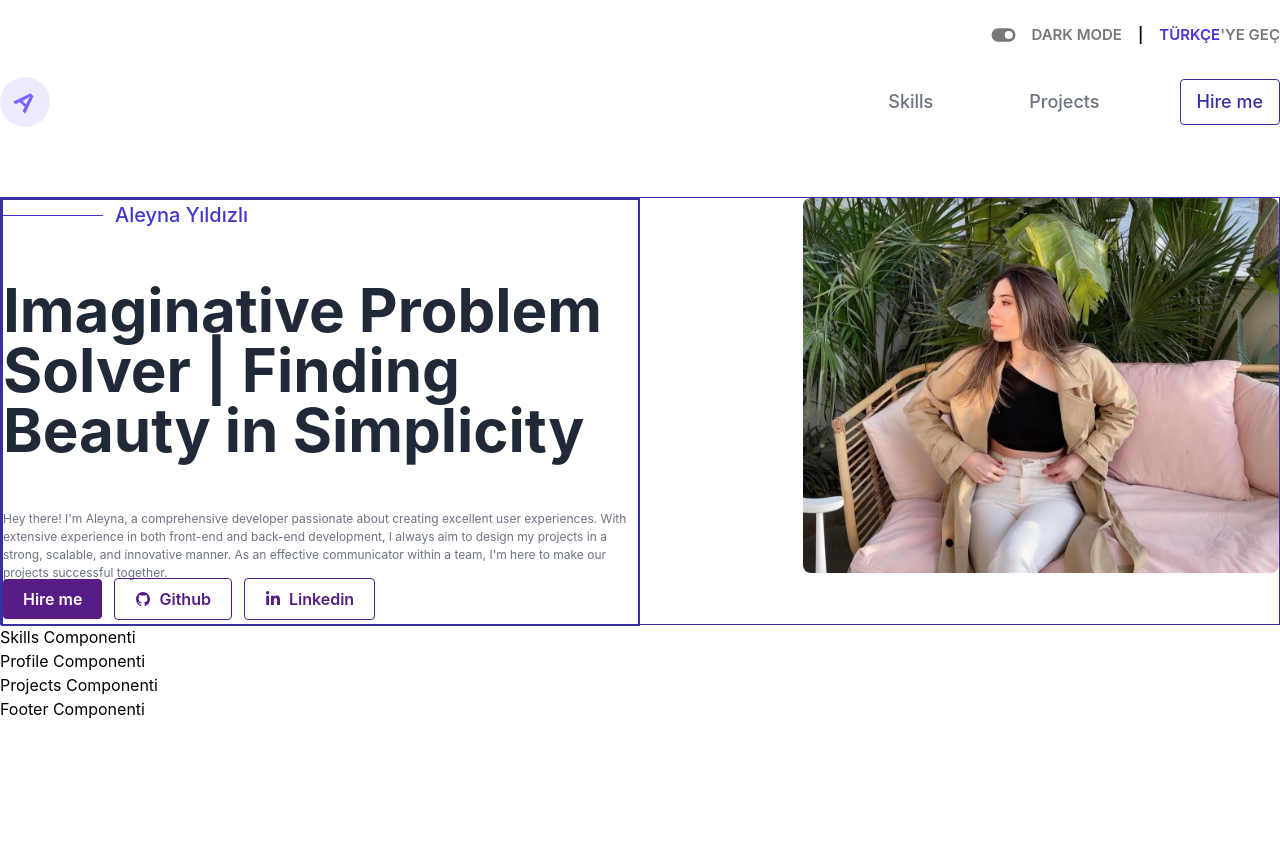
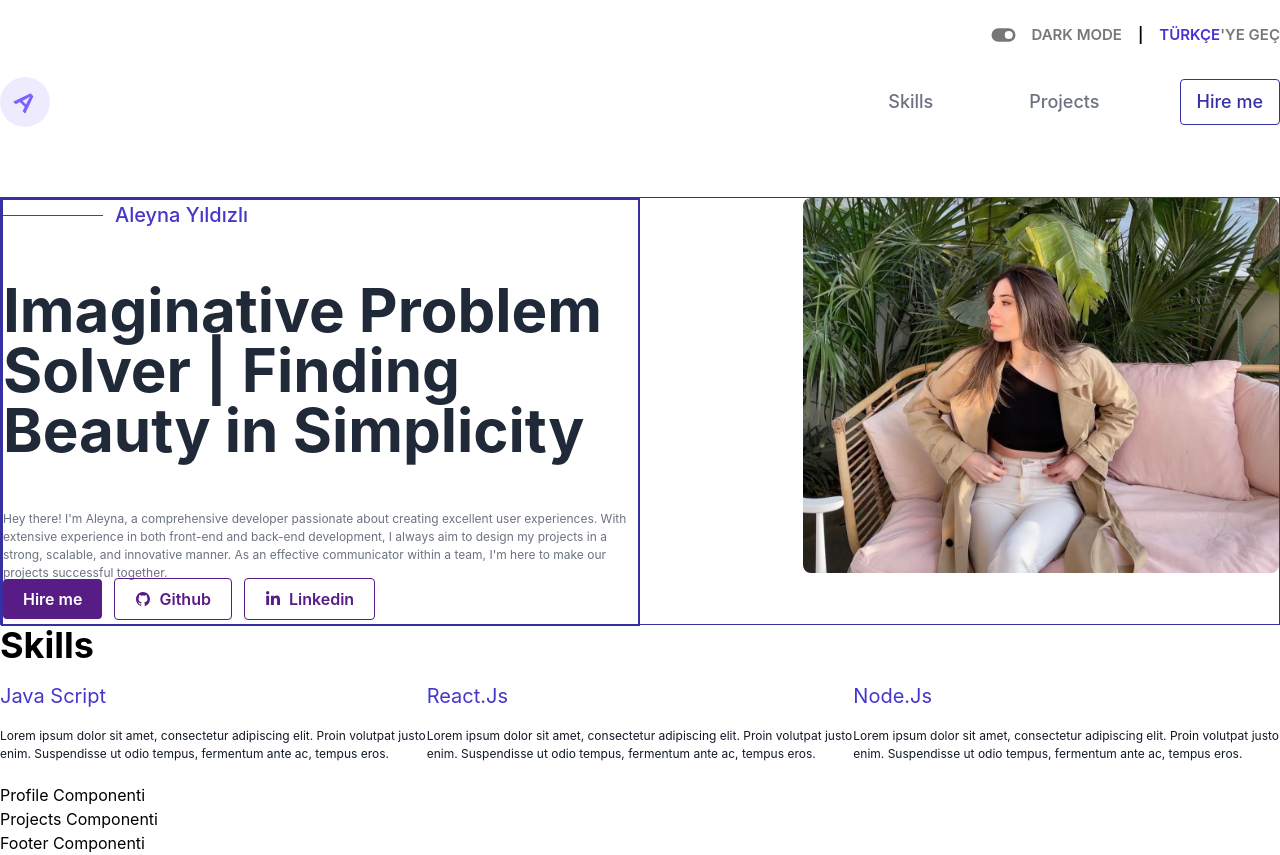
Before and after one commit to aleyna-yildizli/myCv, a React (Vite) app: page / in a window 1280 px wide. Before the commit the page ends 800 px from the top, so only its background shows below. Built offline with nearby package versions, Linux system fonts and the light colour scheme.

Commit message:
Skills created

```diff
--- a/src/components/Skills/Skills.jsx
+++ b/src/components/Skills/Skills.jsx
@@ -1,5 +1,29 @@
 export default function Skills () {
     return (
-        <div>Skills Componenti</div>
+        <div className="flex flex-col gap-4 w-full mb-5">
+        <h2 className="text-4xl font-bold">Skills</h2>
+        <div className="grid grid-cols-3 w-full">
+            <div className="flex flex-col gap-4">
+                <div className="text-indigo-700 text-[20px]" >Java Script</div>
+                <p className="text-[12px] text-gray-900">
+                Lorem ipsum dolor sit amet, consectetur adipiscing elit. Proin volutpat justo enim. Suspendisse ut odio tempus, fermentum ante ac, tempus eros.
+
+                </p>
+            </div>
+            <div className="flex flex-col gap-4">
+                <div className="text-indigo-700 text-[20px]" >React.Js</div>
+                <p className="text-[12px] text-gray-900">
+                Lorem ipsum dolor sit amet, consectetur adipiscing elit. Proin volutpat justo enim. Suspendisse ut odio tempus, fermentum ante ac, tempus eros.
+
+                </p>
+            </div>
+            <div className="flex flex-col gap-4">
+                <div className="text-indigo-700 text-[20px]" >Node.Js</div>
+                <p className="text-[12px] text-gray-900">
+                Lorem ipsum dolor sit amet, consectetur adipiscing elit. Proin volutpat justo enim. Suspendisse ut odio tempus, fermentum ante ac, tempus eros.
+                </p>
+            </div>
+        </div>
+    </div>
     )
 };
```
